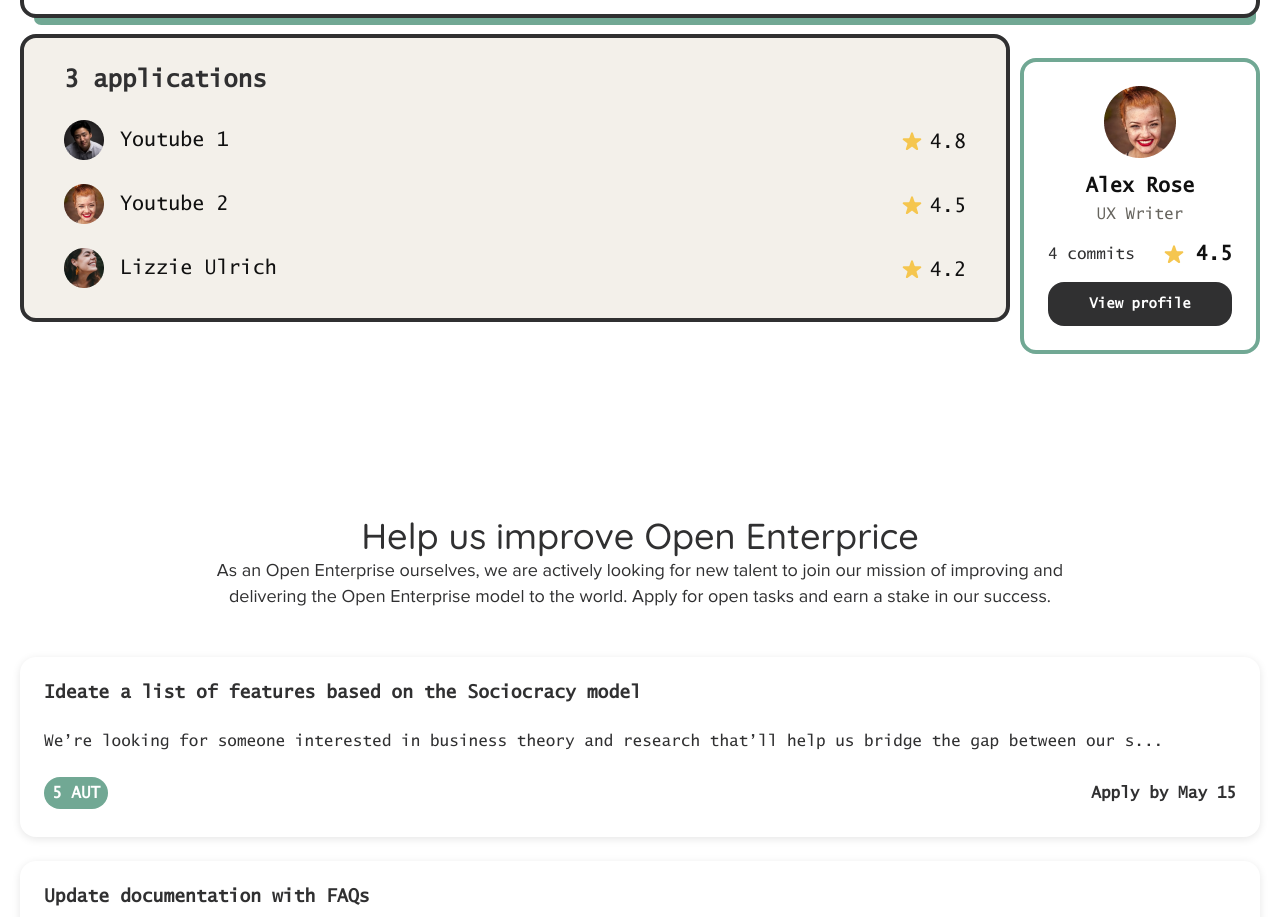
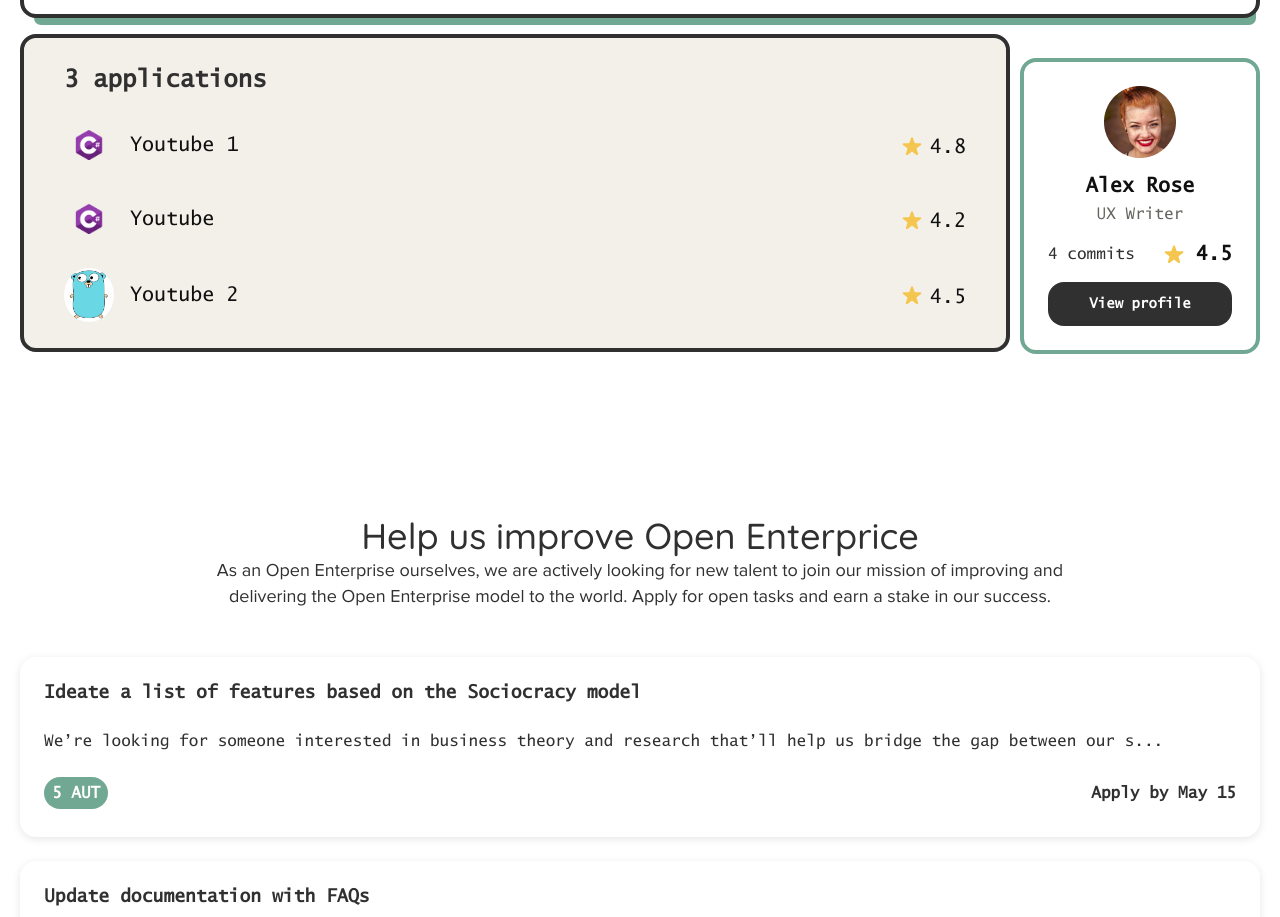
Before and after one commit to alexvlasov182/concept, a website built with webpack: page src/index.html in a window 1280 px wide. Shown: the part 4080-4997 px from the top of the page. Built offline with nearby package versions, Linux system fonts and the light colour scheme.

Commit message:
Started working with section portfolio

```diff
--- a/src/assets/scss/blocks/_engage.scss
+++ b/src/assets/scss/blocks/_engage.scss
@@ -177,6 +177,19 @@
     height: 100%;
     min-height: 290px;
   }
+  .c-img {
+    max-width: 50px;
+    border-radius: 0;
+    margin-right: 0;
+    margin-left: 0;
+  }
+
+  .go-img {
+    max-width: 50px;
+    border-radius: 50%;
+    margin-right: 0;
+    margin-left: 0;
+  }
 }
 
 /* ------------------Media query----------------------- */
--- a/src/index.html
+++ b/src/index.html
@@ -315,7 +315,7 @@
                     <div class="engage__avatar-img">
                       <div class="engage__inner">
                         <div class="engage__block-img">
-                          <img src="/assets/img/avatar/applicants-img-1.png" alt="avatar" />
+                          <img src="/assets/img/Csharp.png" class="c-img" alt="avatar" />
                         </div>
                         <div class="engage__block-name">
                           <h4>Youtube 1</h4>
@@ -336,7 +336,28 @@
                     <div class="engage__avatar-img">
                       <div class="engage__inner">
                         <div class="engage__block-img">
-                          <img src="/assets/img/avatar/applicants-img-2.png" alt="avatar" />
+                          <img src="/assets/img/Csharp.png" class="c-img" alt="avatar" />
+                        </div>
+                        <div class="engage__block-name">
+                          <h4>Youtube</h4>
+                        </div>
+                      </div>
+                      <div class="engage__wrapper-rate">
+                        <div class="engage__rate">
+                          <div class="engage__start-rate">
+                            <img src="/assets/img/star.svg" alt="star" />
+                          </div>
+                          <div class="engage__block-rate">4.2</div>
+                        </div>
+                      </div>
+                    </div>
+                  </div>
+
+                  <div class="engage__card-avatar">
+                    <div class="engage__avatar-img">
+                      <div class="engage__inner">
+                        <div class="engage__block-img">
+                          <img src="/assets/img/go.jpg" class="go-img" alt="avatar" />
                         </div>
                         <div class="engage__block-name">
                           <h4>Youtube 2</h4>
@@ -348,27 +369,6 @@
                             <img src="/assets/img/star.svg" alt="star" />
                           </div>
                           <div class="engage__block-rate">4.5</div>
-                        </div>
-                      </div>
-                    </div>
-                  </div>
-
-                  <div class="engage__card-avatar">
-                    <div class="engage__avatar-img">
-                      <div class="engage__inner">
-                        <div class="engage__block-img">
-                          <img src="/assets/img/avatar/applicants-img-3.png" alt="avatar" />
-                        </div>
-                        <div class="engage__block-name">
-                          <h4>Lizzie Ulrich</h4>
-                        </div>
-                      </div>
-                      <div class="engage__wrapper-rate">
-                        <div class="engage__rate">
-                          <div class="engage__start-rate">
-                            <img src="/assets/img/star.svg" alt="star" />
-                          </div>
-                          <div class="engage__block-rate">4.2</div>
                         </div>
                       </div>
                     </div>
```
